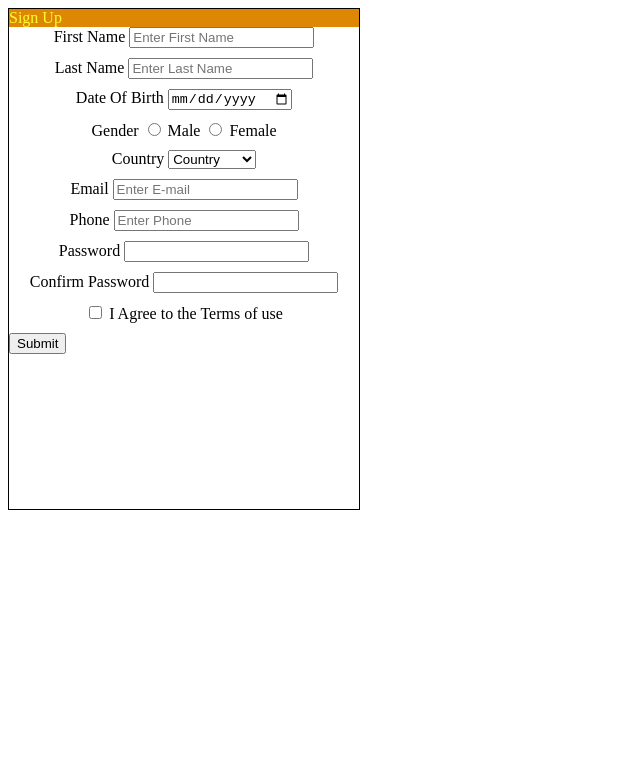
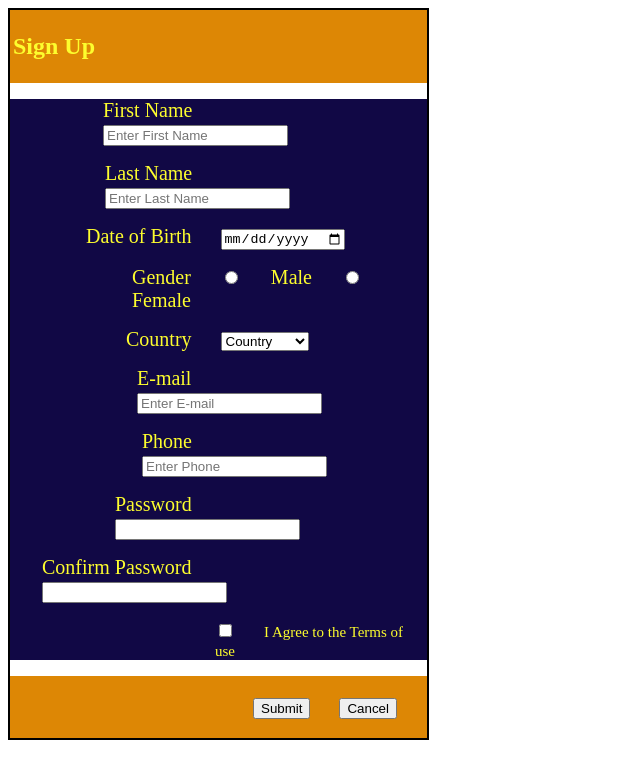
Before and after one commit to mexroj0804/HTML_Lessons, a plain HTML site: page HomeTask3/task1.html in a window 1280 px wide. Shown: the whole page, without its empty margins (0-640 px from the left). Drawn offline with Linux system fonts and the light colour scheme.

Commit message:
-Completed HomeTask3

```diff
--- a/HomeTask3/task1.html
+++ b/HomeTask3/task1.html
@@ -6,69 +6,72 @@
     <title>Document</title>
     <link rel="stylesheet" href="task1Style.css">
 </head>
-<body>
-    <div style="border: 1px solid black; width: 350px; height: 500px;">
-        <header class="headerStyle">Sign Up</header>
-        <div class="fontStyle">
-            <label for="fname"> First Name</label>
-            <input type="text" id="fname" placeholder="Enter First Name"> <br>
-        </div>
+<body >
+    <div style="border: 2px solid black; width: 33%;">
+        <header class="headerStyle">
+            <h2>Sign Up</h2>
+        </header>
 
-
-        <div class="fontStyle">
-            <label for="lname">Last Name</label>
-            <input type="text" id="lname" placeholder="Enter Last Name"> <br>
-        </div>
-
-        <div class="fontStyle">
-            <label for="datebr">Date Of Birth</label>
-                <input type="date" id="datebr">
-        </div>
-
-        <div class="fontStyle">
-            Gender
-            <input type="radio" id="male" name="fav_language" value="Male">
-            <label for="male">Male</label>
-            <input type="radio" id="female" name="fav_language" value="Female">
-            <label for="female">Female</label>
-        </div>
-
-        <div class="fontStyle">
-            <label for="country">Country</label>
+        <main style="background-color: rgb(17, 8, 69);">
+            <div>
+                <ul style="margin-left: 53px;">
+                    <li><label for="fname">First Name</label></li>
+                    <li><input type="text" id="fname" placeholder="Enter First Name"></li>
+                </ul>
+                <ul style="margin-left: 55px;">
+                    <li><label for="lname">Last Name</label></li>
+                    <li><input type="text" id="lname" placeholder="Enter Last Name"></li>
+                </ul>
+                <ul style="margin-left: 36px;">
+                    <li><label for="date">Date of Birth</label></li>
+                    <li><input type="date" id="date"></li>
+                </ul>
+                <ul style="margin-left: 82px;">
+                    <li><label>Gender</label></li>
+                    <li><input type="radio" id="male" name="fav_language" value="Male"> </li>
+                    <li><label for="male">Male</label></li>
+                    <li><input type="radio" id="female" name="fav_language" value="Female"></li>
+                    <li><label for="female">Female</label></li>
+                </ul>
+                <ul style="margin-left: 76px;">
+                    <li><label for="country">Country</label></li>
+                    <li>
                         <select id="country">
                             <option value="country">Country</option>
                             <option value="uzbekistan">Uzbekistan</option>
                             <option value="usa">USA</option>
                             <option value="russian">Russian</option>
                         </select>
+                    </li>
+                </ul>
+                <ul style="margin-left: 87px;">
+                    <li><label for="email">E-mail</label></li>
+                    <li><input type="text" id="email" placeholder="Enter E-mail"></li>
+                </ul>
+                <ul style="margin-left: 92px;">
+                    <li><label for="phone">Phone</label></li>
+                    <li><input type="text" id="phone" placeholder="Enter Phone"></li>
+                </ul>
+                <ul style="margin-left: 65px;">
+                    <li><label for="pass">Password</label></li>
+                    <li><input type="password"></li>
+                </ul>
+                <ul style="margin-right: 50px; padding-left: 32px;">
+                    <li><label for="password">Confirm Password</label></li>
+                    <li><input type="password" id="password"></li>
+                </ul>
+                <ul style="margin-left: 165px;">
+                    <li><input type="checkbox" id="rule"></li>
+                    <li style="font-size: 15px;"><label for="rule">I Agree to the Terms of use</label></li>
+                </ul>
             </div>
+        </main>
 
-        <div class="fontStyle">
-            <label for="email">Email</label>
-            <input type="text" id="email" placeholder="Enter E-mail">
-        </div>
-
-        <div class="fontStyle">
-            <label for="phone">Phone</label>
-            <input type="text" id="phone" placeholder="Enter Phone">
-        </div>
-
-        <div class="fontStyle">
-            <label for="password">Password</label>
-            <input type="password" id="password">
-        </div>
-
-        <div class="fontStyle">
-            <label for="passwordcf">Confirm Password</label>
-            <input type="password" id="passwordcf">
-        </div>
-
-        <div class="fontStyle">
-            <input type="checkbox" id="rule">
-            <label for="rule">I Agree to the Terms of use</label>
-        </div>
-        <footer>
-            <input type="submit" name="submit">
+        <footer class="headerStyle">
+            <ul style="margin-left: 200px;">
+                <li><button>Submit</button></li>
+                <li><button>Cancel</button></li>
+            </ul>
         </footer>
     </div>
 </body>
--- a/HomeTask3/task1Style.css
+++ b/HomeTask3/task1Style.css
@@ -2,16 +2,17 @@
     line-height: (needed)px;
     text-align: center;
     margin-bottom: 10px;
+    padding: 10px;
 }
 
 .headerStyle{
     background-color: #DD8705;
     color: #FDFD2E;
+    padding: 3px;
 }
-
-.sectionStyle  {
-    content: "";
-    display: table;
-    clear: both;
-    width: 50%;
+div ul li{
+    display: inline;
+    font-size: 20px;
+    padding-right: 25px;
+    color: #FDFD2E;
 }
--- /dev/null
+++ b/Task4/contactStyle.css
@@ -0,0 +1,21 @@
+*{
+    margin: 0;
+    padding: 0;
+}
+
+.container{
+    max-width: 70%;
+    margin: auto;
+}
+
+.container header{
+    background-color: chocolate;
+    text-align: center;
+    color: black;
+}
+.textFon{
+    display: inline;
+    margin-top: 5px;
+    font-family: cursive;
+    font-size: 25px;
+}
--- /dev/null
+++ b/Task4/tableStyle.css
@@ -0,0 +1,83 @@
+*{
+    margin: 0;
+    padding: 0;
+}
+
+.logo {
+    font-size: 36px;
+    font-family: cursive;
+    color: chocolate;
+    text-decoration: none;
+    color: black;
+}
+
+.logo span{
+    font-size: 36px;
+    font-family: cursive;
+    color: white;
+}
+header{
+    background-color: chocolate;
+}
+
+.container {
+    max-width: 70%;
+    margin: auto;
+}
+
+.navbar{
+    margin-top: 5px;
+    float: right;
+}
+
+.navbar li{
+    display: inline;
+}
+
+.navbar li a{
+    font-size: 26px;
+    font-family: cursive;
+    margin-left: 20px;
+}
+
+.navbar li a:hover{
+    background-color: white;
+    color: black;
+    border-radius: 10px;
+}
+
+.myPhoto img{
+    border-radius: 50%;
+    width: 500px;
+    margin-top: 40px;
+    margin-left: 160px;
+    float: left;
+}
+
+.aboutAnything{
+    margin: 30px 500px 0 0;
+}
+
+.aboutAnything .content{
+    margin-top: 220px;
+    margin-left: 100px;
+    float: left;
+}
+
+.content h1{
+    font-size: 35px;
+    font-family: 'Gill Sans', 'Gill Sans MT', Calibri, 'Trebuchet MS', sans-serif;
+}
+
+.content p{
+    margin-top: 10px;
+    font-size: 25px;
+}
+
+footer{
+    margin-top: 40%;
+    background-color: chocolate;
+    padding-bottom: 20px;
+    padding-top: 20px;
+    text-align: center;
+}
--- /dev/null
+++ b/Tasks/N4/style.css
@@ -0,0 +1,4 @@
+body img{
+    width: 100%;
+    height: auto;
+}
```
Also changed, not shown: Task4/contact.html (added, +24 -0 lines), Task4/index.html (added, +37 -0 lines), Tasks/N4/task1.html (added, +81 -0 lines), Task4/images/myphoto.jpg (added), Task4/images/telegramIcon.png (added), 1 other file. Lines whose indentation alone changed are shown as unchanged.
